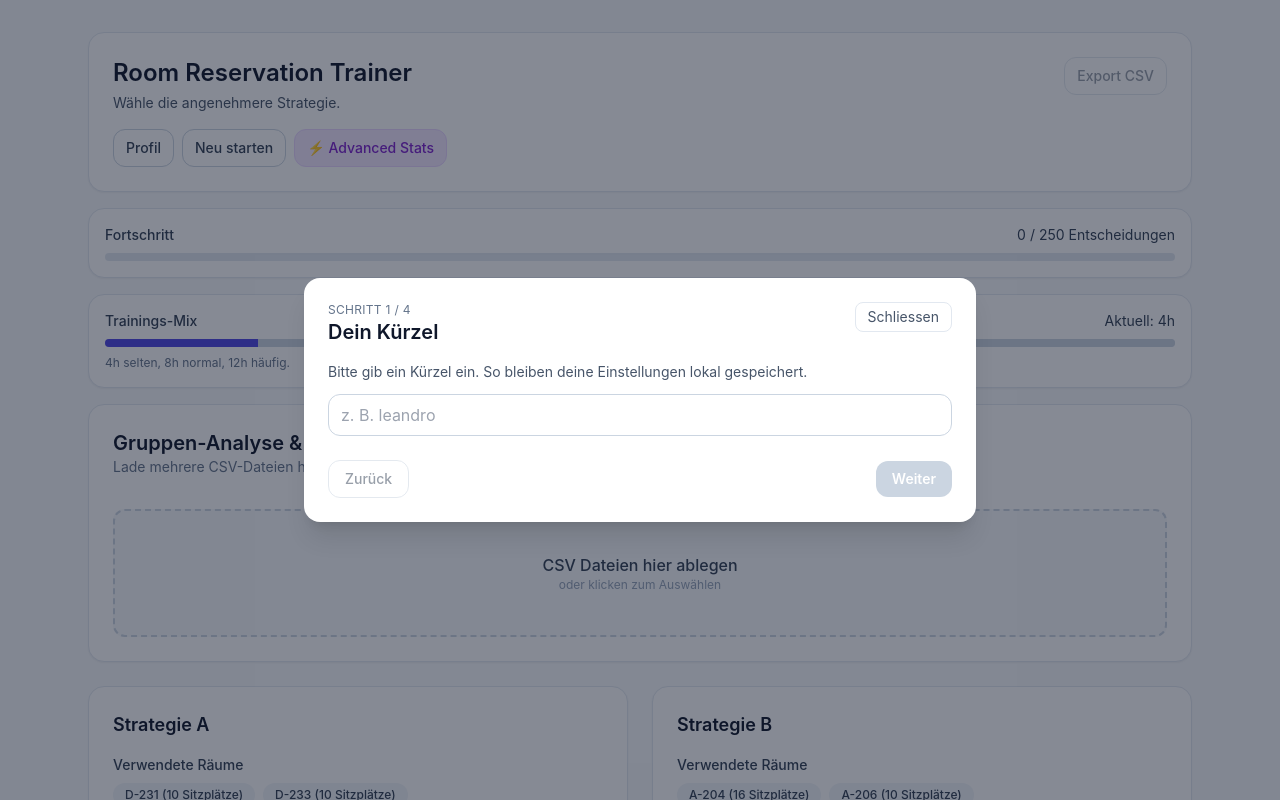
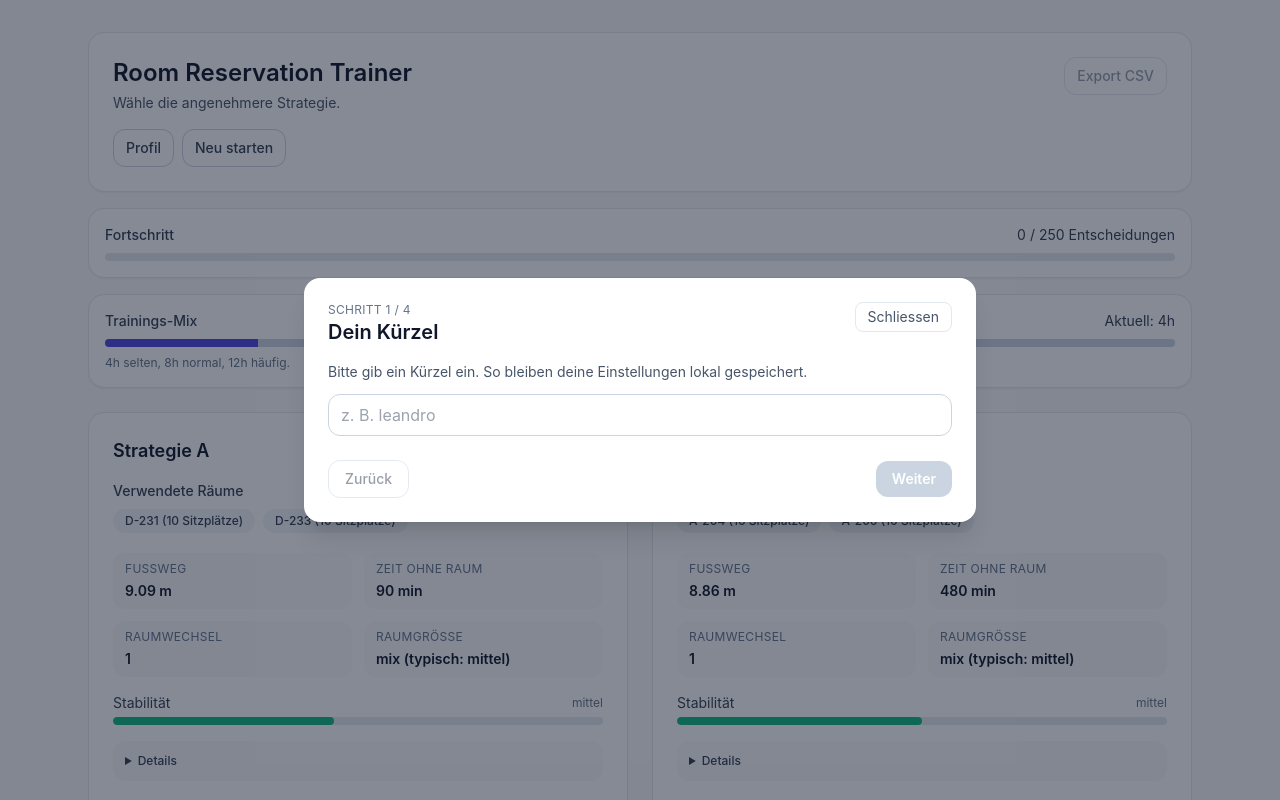
Before and after one commit to Noxist/library-trainer, a React (Vite) app: page / in a window 1280 px wide. Shown: the top 800 px of the page. Built offline with nearby package versions, Linux system fonts and the light colour scheme.

Commit message:
Update App.jsx

```diff
--- a/src/App.jsx
+++ b/src/App.jsx
@@ -14,9 +14,8 @@ import DecisionCard from "./ui/DecisionCard.jsx";
 import SessionProgress from "./ui/SessionProgress.jsx";
 import TrainingMixBar from "./ui/TrainingMixBar.jsx";
 import OnboardingModal from "./ui/OnboardingModal.jsx";
-import ProfileAnalyzer from "./ui/ProfileAnalyzer.jsx";
 
-// --- NEU: Import der Advanced Page ---
+// Import der Advanced Page für das Routing
 import AdvancedAnalysisPage from "./ui/AdvancedAnalysisPage.jsx";
 
 const FIXED_MODE = "LOCKER";
@@ -217,19 +216,11 @@ export default function App() {
           <div className="mt-4 flex flex-wrap gap-2">
             <button type="button" onClick={() => setShowOnboarding(true)} className="rounded-xl border border-slate-300 px-3 py-2 text-sm font-medium text-slate-700">Profil</button>
             <button type="button" onClick={onResetAllLocal} className="rounded-xl border border-slate-300 px-3 py-2 text-sm font-medium text-slate-700">Neu starten</button>
-            {/* Link zur Advanced Page */}
-            <a href="#/auswertung" className="rounded-xl bg-purple-100 border border-purple-200 px-3 py-2 text-sm font-medium text-purple-700 hover:bg-purple-200">
-               ⚡ Advanced Stats
-            </a>
           </div>
         </div>
 
         <SessionProgress count={logs.length} />
         <TrainingMixBar currentHours={horizonHours} />
-
-        <div className="mt-6">
-          <ProfileAnalyzer />
-        </div>
       </header>
 
       <section className="grid grid-cols-1 gap-4 md:grid-cols-2 md:gap-6">
```
